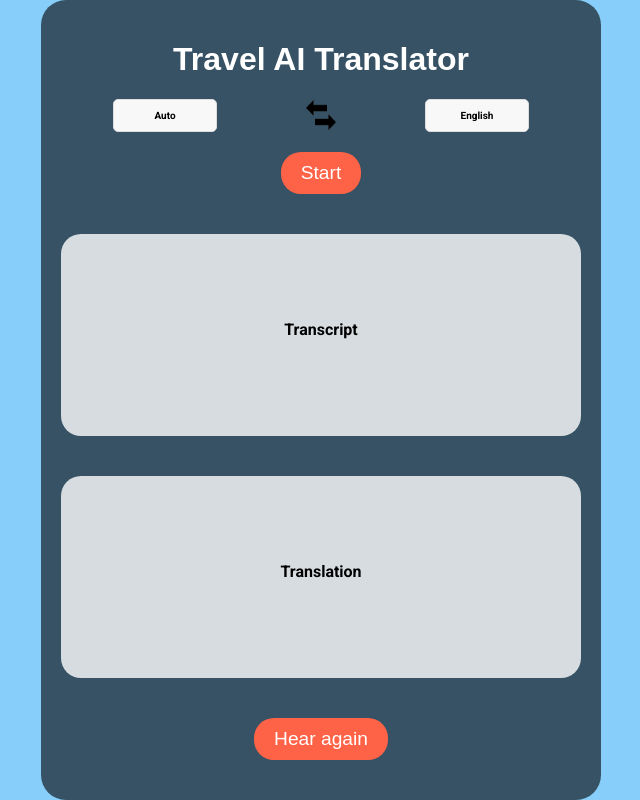
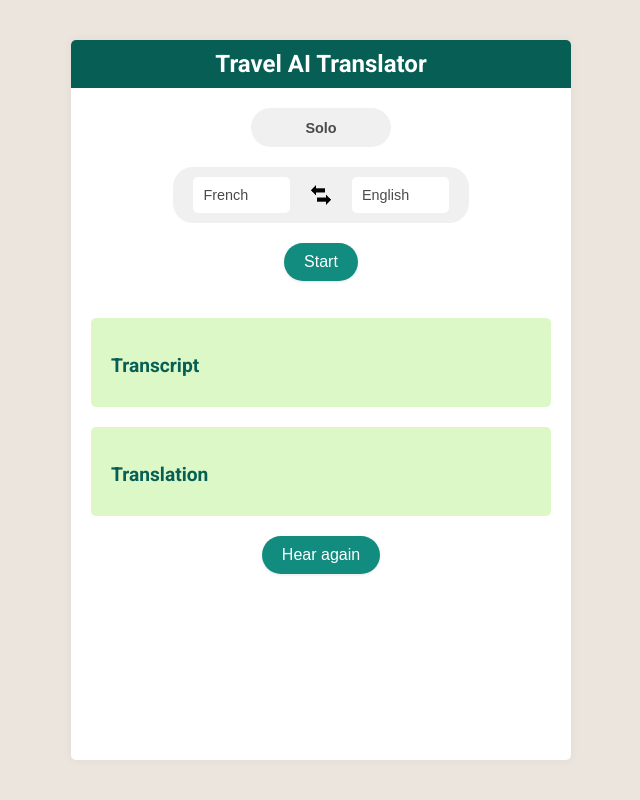
Before and after one commit to End2EndAI/travel-ai-translator, a Flask app: page / in a window 1280 px wide. Shown: the whole page, without its empty margins (319-959 px from the left). Run offline with Flask 3, Linux system fonts and the light colour scheme; parts of the project's set-up code (start-up, migrations or seed data) failed here and were passed over.

Commit message:
** new design : more modern and WhatApp like
**new functionalities:
***conversation mode : automatically switch languages and start recording.

```diff
--- a/static/css/styles.css
+++ b/static/css/styles.css
@@ -1,182 +1,197 @@
 /* Basic setup for body */
 body {
-    background-color: #87CEFA; /* Light sky blue color */
-    color: white;
-    font-family: Arial, sans-serif;
+    background-color: #ECE5DD; /* WhatsApp Background color */
+    color: #4A4A4A; /* Font color similar to WhatsApp */
+    font-family: 'Roboto', sans-serif;
     display: flex;
     align-items: center;
     justify-content: center;
     margin: 0;
     padding: 0;
+    height: 100vh;
+    width: 100vw;
     box-sizing: border-box;
-}
-
-h1 {
-    font-size: 2em;
-    margin-bottom: 0px;
-    text-align: center;
-}
-
-.option {
-    text-align: left;
 }
 
 /* App container */
 .app-container {
-    background-color: rgba(0,0,0,0.6);
+    background-color: #FFFFFF; /* WhatsApp chat window color */
+    border-radius: 5px;
+    box-shadow: 0 0 10px rgba(0, 0, 0, 0.05);
+    display: flex;
+    flex-direction: column;
+    align-items: stretch;
+    height: 90vh;
+    width: 95vw;
+    max-width: 500px;
+    box-sizing: border-box;
+}
+
+/* App header */
+.app-header {
+    background-color: #075E54; /* WhatsApp header color */
+    color: #FFFFFF;
+    padding: 10px 20px;
+    border-top-left-radius: 5px;
+    border-top-right-radius: 5px;
+}
+
+.app-name {
+    font-size: 1.5em;
+    margin: 0;
+    text-align: center;
+}
+
+/* App body */
+.app-body {
+    display: flex;
+    flex-direction: column;
     padding: 20px;
-    border-radius: 25px;
+    gap: 20px;
+    overflow-y: auto;
+}
+
+/* Action section */
+.action-section, .footer-button-section {
     display: flex;
     flex-direction: column;
     align-items: center;
     gap: 20px;
-    height: 100vh;
-    width: 70vh;
-    box-sizing: border-box;
 }
 
-.action-container, #transcriptContainer, #translationContainer {
-    height: 20%;
-    width: 80%;
+/* Language selectors */
+.lang-container {
+    display: flex;
+    align-items: center;
+    justify-content: space-around;
+    width: 60%;
+    padding: 10px;
+    background-color: #F0F0F0;
+    border-radius: 20px;
 }
 
-.app-name{
-    height: 20%;
-    width: 100%;
+.lang-selector {
+    width: 35%;
+    padding: 10px;
+    font-size: 0.9em;
+    color: #4A4A4A;
+    border: none;
+    border-radius: 5px;
+    background-color: #FFFFFF;
+    appearance: none;
+    outline: none;
+}
+
+#modeSelector {
+    width: 90%;
+    padding: 10px;
+    font-weight: bold;
+    font-size: 0.9em;
+    color: #4A4A4A;
+    border: none;
+    border-radius: 5px;
+    background-color: transparent;
+    appearance: none;
+    outline: none;
+    text-align: center;
+}
+
+/* Mode selectors */
+.mode-container {
+    display: flex;
+    align-items: center;
+    justify-content: space-around;
+    width: 120px;
+    height: 10%;
+    padding: 10px;
+    background-color: #F0F0F0;
+    border-radius: 20px;
+}
+
+/* Arrow styling */
+#arrow {
+    width: 20px;
+    height: 20px;
 }
 
 /* Buttons */
+.button-container {
+    display: flex;
+    justify-content: center;
+    align-items: center;
+}
+
 #recordButton, #audioButton {
     padding: 10px 20px;
-    background-color: #FF6347;
+    background-color: #128C7E; /* WhatsApp color for buttons */
+    border: none;
+    color: #FFFFFF;
+    border-radius: 50px;
+    font-size: 1em;
+    cursor: pointer;
+    transition: background-color 0.3s;
+    box-shadow: 0 1px 3px rgba(0, 0, 0, 0.1);
+}
+
+#recordButton:active, #audioButton:active {
+    background-color: #075E54; /* darker shade for active state */
+}
+
+/* Translation section */
+.output-section {
+    display: flex;
+    flex-direction: column;
+    gap: 20px;
+}
+
+/* Containers for transcript and translation */
+.translation-box {
+    background-color: #DCF8C6; /* WhatsApp message bubble color */
+    border-radius: 5px;
+    padding: 20px;
+    box-sizing: border-box;
+    overflow-y: auto;
+}
+
+#transcriptText, #translationText {
+    color: #075E54; /* WhatsApp color for text headings */
+    font-size: 1.2em;
+    font-weight: bold;
+    margin-bottom: 10px;
+}
+
+#transcript, #translation {
+    color: #4A4A4A; /* WhatsApp color for text content */
+    font-size: 1em;
+}
+
+/* Conversation mode buttons */
+#stopConversationButton {
+    padding: 10px 20px;
+    background-color: #DC143C;
     border: none;
     color: white;
     border-radius: 20px;
     font-size: 1.2em;
     cursor: pointer;
     transition: background-color 0.3s;
-    margin-bottom: 20px;
 }
 
-#recordButton:active, #audioButton:active {
-    background-color: #FF4500;
-}
-
-/* Button container */
-.button-container {
-    display: flex;
-    justify-content: center;
-    align-items: center;
-}
-
-/* Containers for transcript and translation */
-#transcriptContainer, #translationContainer {
-    background-color: rgba(255,255,255,0.8);
-    border-radius: 20px;
-    width: 100%;
-    height: 100%;
-    min-height: 100px;
-    display: flex;
-    flex-direction: column;
-    align-items: center;
-    justify-content: center;
-    padding: 10px;
-    box-sizing: border-box;
-    gap: 10px;
-    margin-bottom: 20px;
-    word-wrap: break-word;
-    overflow-y: auto;
-}
-
-/* Text for transcript and translation */
-#transcript, #translation, #transcriptText, #translationText {
-    color: black;
-    font-size: 1em;
-    text-align: center;
-    width: 100%;
-    font-family: 'Roboto', sans-serif;
-    word-wrap: break-word;
-}
-
-/* Language selectors */
-.lang-container {
-    display: flex;
-    align-items: center;
-    justify-content: space-between;
-    width: 100%;
-    margin-bottom: 20px;
-}
-
-.lang-selector {
-    width: 25%;
-    padding: 10px;
-    font-size: 10px;
-    color: black;
-    border: 1px solid #ddd;
-    border-radius: 5px;
-    background-color: #f8f8f8;
-    appearance: none;
-    outline: none;
-    text-align: center;
-    font-family: 'Roboto', sans-serif;
-    font-weight: bold;
-}
-
-/* This is for Firefox */
-.lang-selector::-moz-focus-inner {
-    border: 0;
-}
-
-/* Font styling */
-.selected-input-font, .selected-output-font {
-    font-family: 'Roboto', sans-serif;
-    color: black;
-    font-weight: bold;
-}
-
-/* Arrow styling */
-#arrow{
-    width: 30px;
-    height: 30px;
-    transition: transform 0.3s ease;
-}
-
-#arrow.clicked {
-    transform: scale(1.2); /* Increase size by 20% */
+#stopConversationButton:active {
+    background-color: #B22222;
 }
 
 /* Media queries for responsive design */
 @media (max-width: 768px) {
-    html, body {
-        height: 100%;
+    .lang-selector {
+        font-size: 0.8em; /* Adjust the font size */
     }
 
-    .app-container {
-        gap: 0%; /* Replace fixed gap with relative */
-        width: 100%; /* Change to percentage */
-        max-height: 100%;
+    #recordButton, #audioButton {
+        font-size: 0.9em; /* Adjust the font size */
     }
 
-    .action-container, .app-name, #transcriptContainer, #translationContainer {
-        width: 80%; /* Change to percentage */
-        margin-bottom: 2%;
-    }
-
-    .app-name{
-        height: 10%;
-        margin-bottom: 5%;
-    }
-
-    .lang-selector {
-        width: 45%; /* Adjust the width of the language selector */
-        font-size: 12px; /* Adjust the font size */
-    }
-
-    #recordButton {
-        margin-bottom: 2%;
-    }
-
-    #arrow, #inputLanguage {
-        margin-right: 2%;
+    .translation-box {
+        font-size: 0.9em; /* Adjust the font size */
     }
 }
--- a/static/js/app.js
+++ b/static/js/app.js
@@ -5,19 +5,21 @@ const transcript = document.getElementById('transcript');
 const inputLanguage = document.getElementById('inputLanguage');
 const outputLanguage = document.getElementById('outputLanguage');
 const arrowImage = document.getElementById('arrow');
+const modeSelector = document.getElementById('modeSelector');
+const stopConversationButton = document.getElementById('stopConversationButton');
 
 // Variables to control recording state and audio data
 let isRecording = false;
 let mediaRecorder;
 let audioChunks = [];
 let stream;
+let mode = 'solo';
+let isAudioPlaying = false;
 
 // Start recording audio
 async function startRecording() {
     isRecording = true;
     recordButton.textContent = 'Stop';
-    translation.textContent = '';
-    transcript.textContent = '';
 
     // Get user media (audio) stream
     stream = await navigator.mediaDevices.getUserMedia({ audio: true });
@@ -34,7 +36,10 @@ async function startRecording() {
 
 // Stop recording audio and process the recorded data
 async function stopRecording() {
+    if (isRecording) {
         recordButton.textContent = 'Start';
+        translation.textContent = '';
+        transcript.textContent = '';
 
         // Wait for the 'stop' event to resolve
         const stopPromise = new Promise(resolve => mediaRecorder.addEventListener('stop', resolve));
@@ -52,6 +57,7 @@ async function stopRecording() {
 
         // Send the audio data to the server for transcription
         sendAudioToServer(audioBlob);
+    }
 }
 
 // Send the audio data to the server for transcription
@@ -109,6 +115,17 @@ function playAudio(url) {
     audio.addEventListener('canplaythrough', function () {
         audio.play();
     }, false);
+
+    // When the audio ends
+    audio.addEventListener('ended', function() {
+        isAudioPlaying = false;
+        if (mode === 'conversation' && !isRecording) {
+            // Swap languages
+            [inputLanguage.value, outputLanguage.value] = [outputLanguage.value, inputLanguage.value];
+            // Start recording
+            startRecording();
+        }
+    });
 }
 
 // Toggle recording based on the current state
@@ -123,6 +140,11 @@ async function toggleRecording() {
 // Fetch and play audio from the server
 async function fetchAndPlayAudio() {
     try {
+        //If it's recording, stop the recording
+        stopRecording()
+
+        isRecording = false
+
         const data = await fetch('/audio', { method: 'GET' }).then(response => response.json());
 
         // Play the fetched audio
@@ -134,6 +156,9 @@ async function fetchAndPlayAudio() {
 
 // Swap selected input and output languages
 arrowImage.addEventListener('click', function () {
+    //If it's recording, stop the recording
+    stopRecording()
+
     // Swap the values of inputLanguage and outputLanguage
     [inputLanguage.value, outputLanguage.value] = [outputLanguage.value, inputLanguage.value];
 
@@ -145,10 +170,20 @@ arrowImage.addEventListener('click', function () {
 });
 
 // Change the font class when the input language changes
-inputLanguage.addEventListener("change", changeFontClass("selected-input-font"));
+inputLanguage.addEventListener("change", function () {
+    //If it's recording, stop the recording
+    stopRecording()
+
+    changeFontClass("selected-input-font");
+});
 
 // Change the font class when the output language changes
-outputLanguage.addEventListener("change", changeFontClass("selected-output-font"));
+outputLanguage.addEventListener("change", function () {
+    //If it's recording, stop the recording
+    stopRecording()
+
+    changeFontClass("selected-output-font")
+});
 
 // Change the font class of the selected option
 function changeFontClass(className) {
@@ -163,3 +198,31 @@ function changeFontClass(className) {
         selectedOption.classList.add(className);
     };
 }
+
+// Update mode when selector changes
+modeSelector.addEventListener('change', function () {
+    //If it's recording, stop the recording
+    stopRecording()
+
+
+    mode = this.value;
+
+    // Hide/Display the 'Stop conversation' button
+    if(mode === 'conversation') {
+        document.querySelector('.conversation-button-container').style.display = 'flex';
+    } else {
+        document.querySelector('.conversation-button-container').style.display = 'none';
+    }
+});
+
+// Handle reset action when button 'Stop conversation' is clicked
+stopConversationButton.addEventListener('click', function() {
+    isAudioPlaying = false;
+    mediaRecorder = null;
+    audioChunks = [];
+    stream = null;
+    recordButton.textContent = 'Start';
+
+    //If it's recording, stop the recording
+    stopRecording()
+});
--- a/templates/index.html
+++ b/templates/index.html
@@ -9,12 +9,21 @@
 </head>
 <body>
     <main class="app-container">
+        <header class="app-header">
             <h1 class='app-name'>Travel AI Translator</h1>
-        <section class="action-container">
+        </header>
+        <div class="app-body">
+            <section class="action-section">
+                <section class="mode-container">
+                    <select id="modeSelector">
+                        <option value="solo">Solo</option>
+                        <option value="conversation">Conversation</option>
+                    </select>
+                </section>
                 <div class="lang-container">
                     <select id="inputLanguage" class="lang-selector">
-                    <option value="auto" class="selected-input-font">Auto</option>
-                    <option value="fr">French</option>
+                        <option value="fr"  class="selected-input-font">French</option>
+                        <option value="auto">Auto</option>
                         <option value="en">English</option>
                         <option value="zh">Chinese</option>
                         <option value="ja">Japanese</option>
@@ -136,19 +145,26 @@
                     <button id="recordButton" onclick="toggleRecording()">Start</button>
                 </div>
             </section>
-        <section id="transcriptContainer">
+            <section class="output-section">
+                <div class="translation-box" id="transcriptContainer">
                     <h2 id="transcriptText">Transcript</h2>
                     <div id="transcript"></div>
-        </section>
-        <section id="translationContainer">
+                </div>
+                <div class="translation-box" id="translationContainer">
                     <h2 id="translationText">Translation</h2>
                     <div id="translation"></div>
+                </div>
             </section>
+            <section class="footer-button-section">
                 <div class="button-container">
                     <button id="audioButton" onclick="fetchAndPlayAudio()">Hear again</button>
                 </div>
+                <div class="button-container conversation-button-container" style="display:none;" >
+                    <button id="stopConversationButton" onclick="stopConversation()">Stop Conversation</button>
+                </div>
+            </section>
+        </div>
     </main>
-
     <script src="https://code.jquery.com/jquery-3.5.1.min.js"></script>
     <script src="{{ url_for('static', filename='js/app.js') }}"></script>
 </body>
```
Also changed, not shown: flask_app.py (+45 -26 lines), 1 other file. Lines whose indentation alone changed are shown as unchanged.
